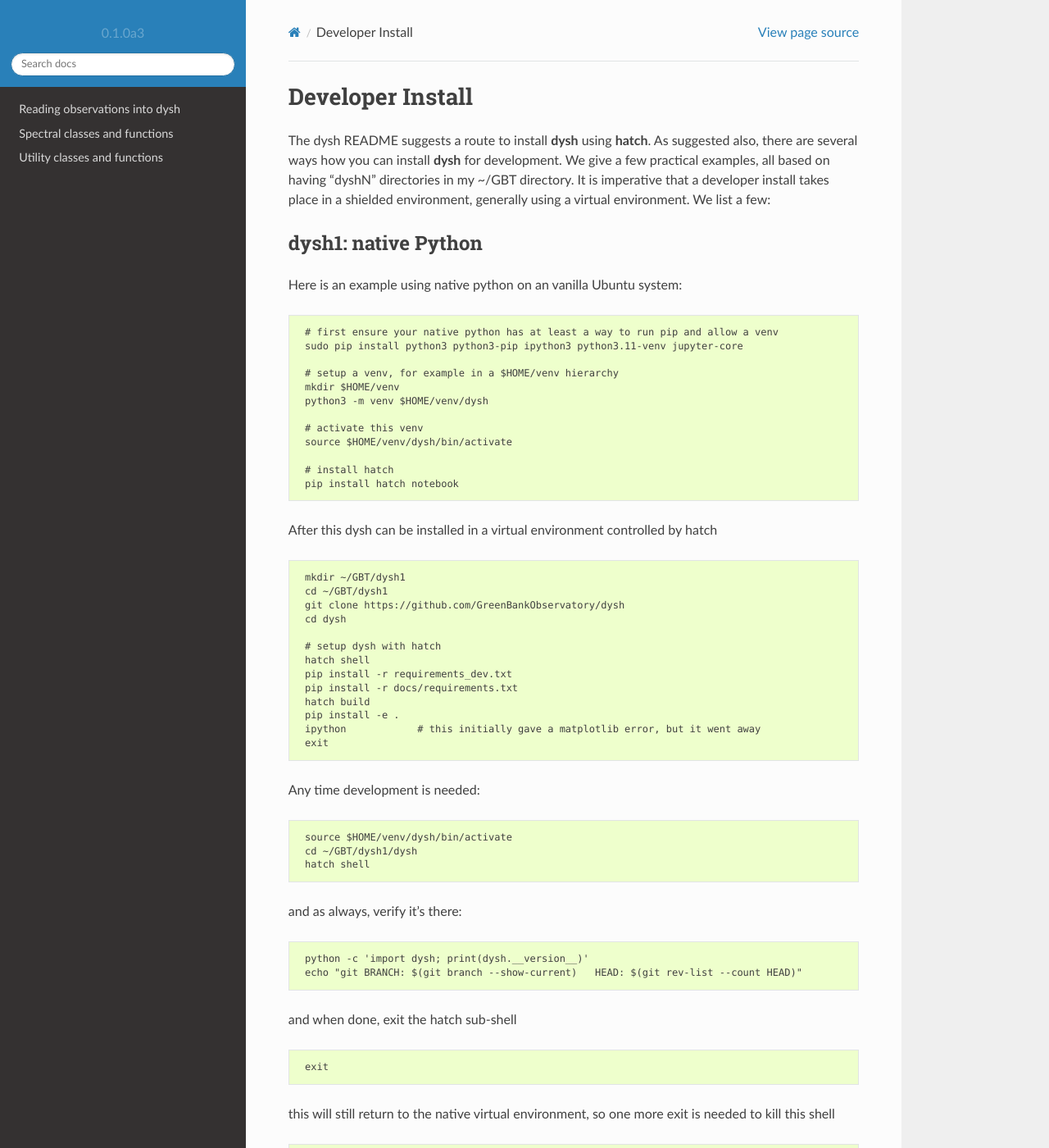
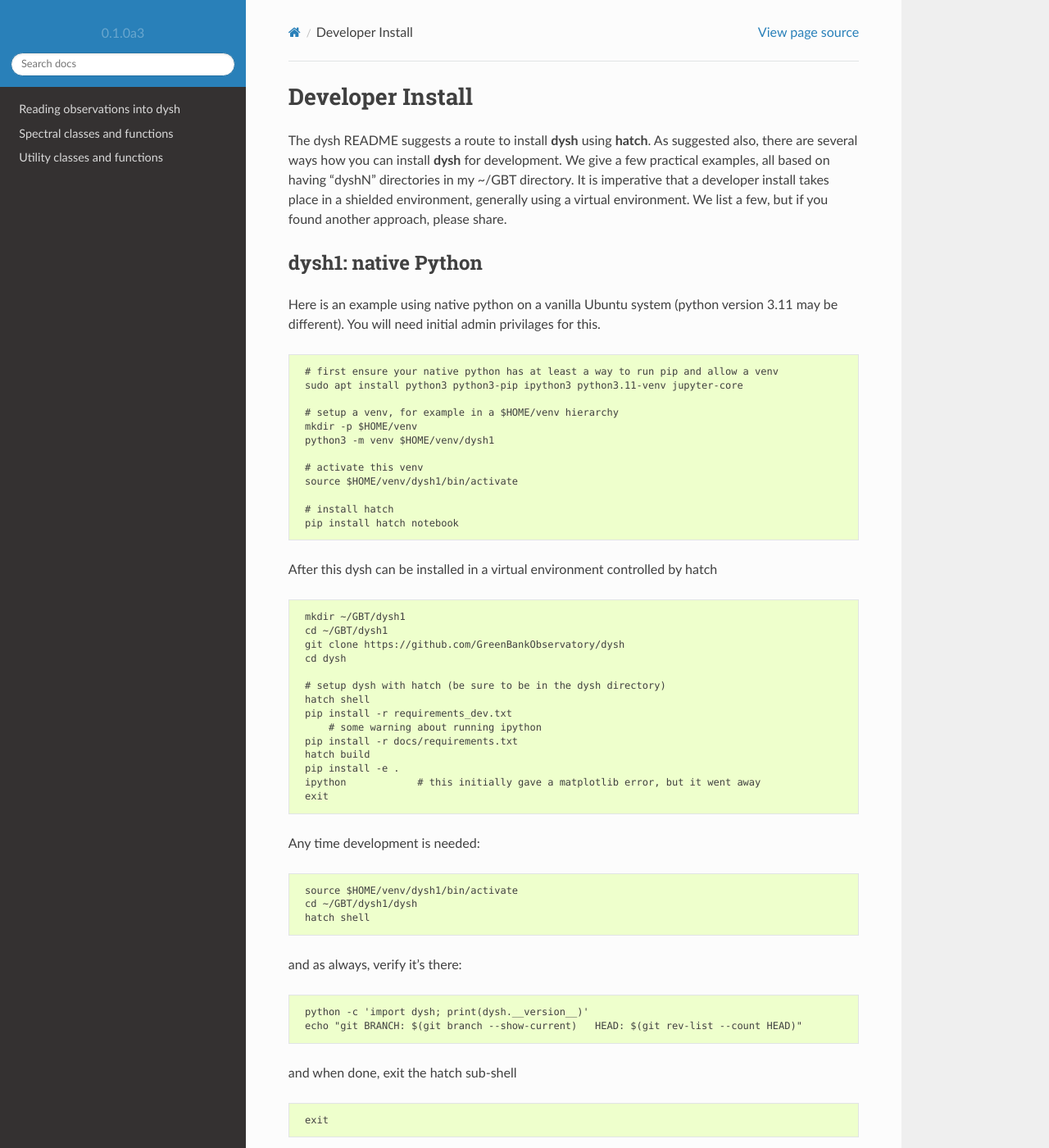
Before and after one commit to GreenBankObservatory/dysh, a Sphinx documentation site: the page built from docs/install_developer.md, in a window 1280 px wide and 1400 px high. Shown: the whole window at 82% size. Built offline with Sphinx 7.4.7 and the Read the Docs theme 2.0.0, drawn with Linux system fonts in a browser that asks for light colours; some of the changed text lies outside the part shown.

```diff
--- a/docs/install_developer.md
+++ b/docs/install_developer.md
@@ -5,21 +5,23 @@ The dysh README suggests a route to install **dysh** using
 install **dysh** for development. We give a few practical examples, all
 based on having "dyshN" directories in my ~/GBT directory. It is imperative
 that a developer install takes place in a shielded environment, generally
-using a virtual environment.  We list a few:
+using a virtual environment.  We list a few, but if you found another approach,
+please share.
 
 ## dysh1: native Python
 
-Here is an example using native python on an vanilla Ubuntu system:
+Here is an example using native python on a vanilla Ubuntu system (python version 3.11 may be different).
+You will need initial admin privilages for this.
 
      # first ensure your native python has at least a way to run pip and allow a venv
-     sudo pip install python3 python3-pip ipython3 python3.11-venv jupyter-core
+     sudo apt install python3 python3-pip ipython3 python3.11-venv jupyter-core
 
      # setup a venv, for example in a $HOME/venv hierarchy
-     mkdir $HOME/venv
-     python3 -m venv $HOME/venv/dysh
+     mkdir -p $HOME/venv
+     python3 -m venv $HOME/venv/dysh1
 
      # activate this venv
-     source $HOME/venv/dysh/bin/activate
+     source $HOME/venv/dysh1/bin/activate
 
      # install hatch
      pip install hatch notebook
@@ -31,9 +33,10 @@ After this dysh can be installed in a virtual environment controlled by hatch
      git clone https://github.com/GreenBankObservatory/dysh
      cd dysh
 
-     # setup dysh with hatch
+     # setup dysh with hatch (be sure to be in the dysh directory)
      hatch shell
      pip install -r requirements_dev.txt
+         # some warning about running ipython
      pip install -r docs/requirements.txt
      hatch build
      pip install -e .
@@ -42,7 +45,7 @@ After this dysh can be installed in a virtual environment controlled by hatch
 
 Any time development is needed:
 
-     source $HOME/venv/dysh/bin/activate
+     source $HOME/venv/dysh1/bin/activate
      cd ~/GBT/dysh1/dysh
      hatch shell
 
@@ -59,14 +62,21 @@ this will still return to the native virtual environment, so one more exit is ne
 
      exit
 
+
+
+
+
+
+
 ## dysh2: anaconda3 python
 
 Here is an example using an anaconda3 python, no virtual environments, no hatch, no nothing.
+Simple and self-contained, but with an anaconda3 to maintain.
 
      mkdir ~/GBT/dysh2
      cd ~/GBT/dysh2
 
-     install_anaconda3                # DM me for a copy
+     ../install_anaconda3                # DM me for a copy
      source python_start.sh
 
      git clone https://github.com/GreenBankObservatory/dysh
@@ -88,3 +98,70 @@ and verify
 and when done, exit will terminate the shell
 
      exit
+
+
+
+
+
+## dysh3: anaconda3 python with virtual environment
+
+Here is an example using an anaconda3 python, but now using hatch
+
+     mkdir ~/GBT/dysh3
+     cd ~/GBT/dysh3
+
+     ../install_anaconda3                # DM me for a copy
+     source python_start.sh
+
+     pip install hatch
+
+After this dysh can be installed in a virtual environment controlled by hatch,
+pretty much following what we did in *dysh1*:
+
+     git clone https://github.com/GreenBankObservatory/dysh
+     cd dysh
+
+     # setup dysh with hatch (be sure to be in the dysh directory)
+     hatch shell
+     pip install -r requirements_dev.txt
+     pip install -r docs/requirements.txt
+     hatch build
+     pip install -e .
+
+and verify
+
+     python -c 'import dysh; print(dysh.__version__)'
+     echo "git BRANCH: $(git branch --show-current)   HEAD: $(git rev-list --count HEAD)"
+
+and when done, exit will terminate the shell
+
+     exit
+
+
+Any time development is needed:
+
+     source $HOME/GBT/dysh3/python_start.sh
+     cd ~/GBT/dysh3/dysh
+     hatch shell
+
+
+
+
+
+## Sample workflows
+
+Minor issue:  with hatch, if you're not in the code tree (much like git) you don't know
+where your code tree is. Do we need peter's "rc" files. Do we need a module file?
+
+
+###  Simple dysh commands
+
+
+     python -c 'import dysh; print(dysh.__version__)'
+     python -c 'import dysh; print(dysh.__file__)'
+
+###  Building Documentation
+
+     cd dysh/docs
+     make html
+     xdg-open _build/html/index.html
```
